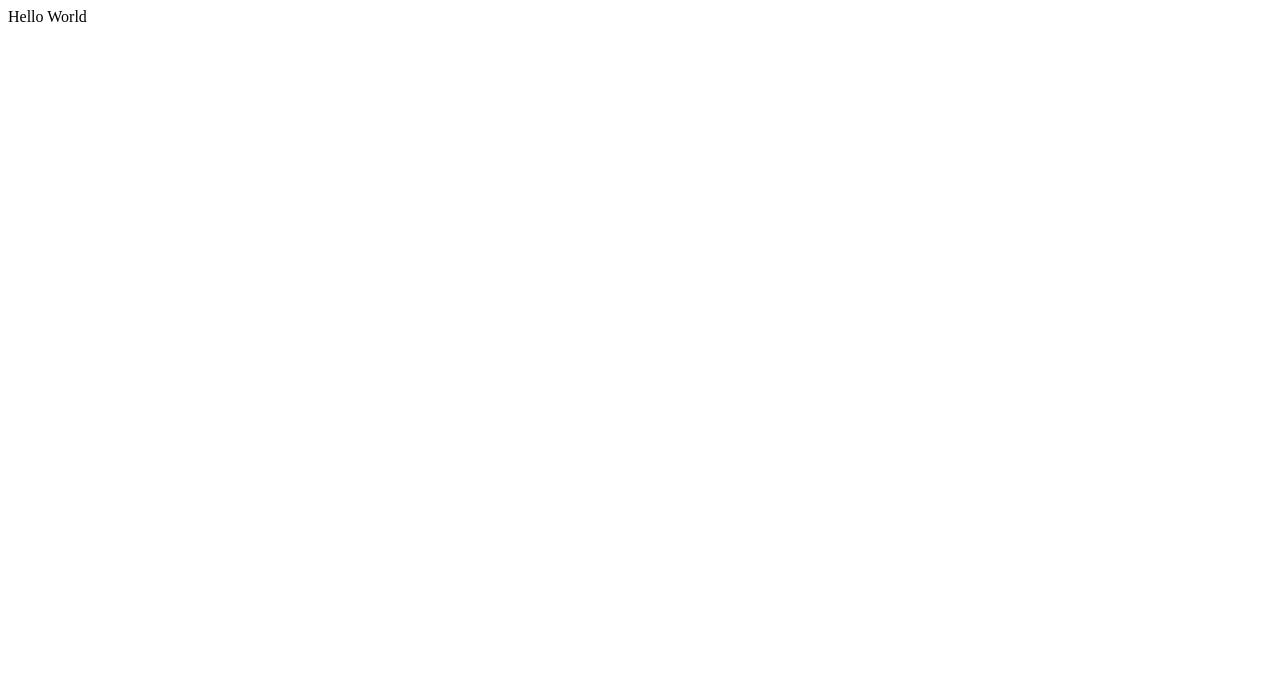
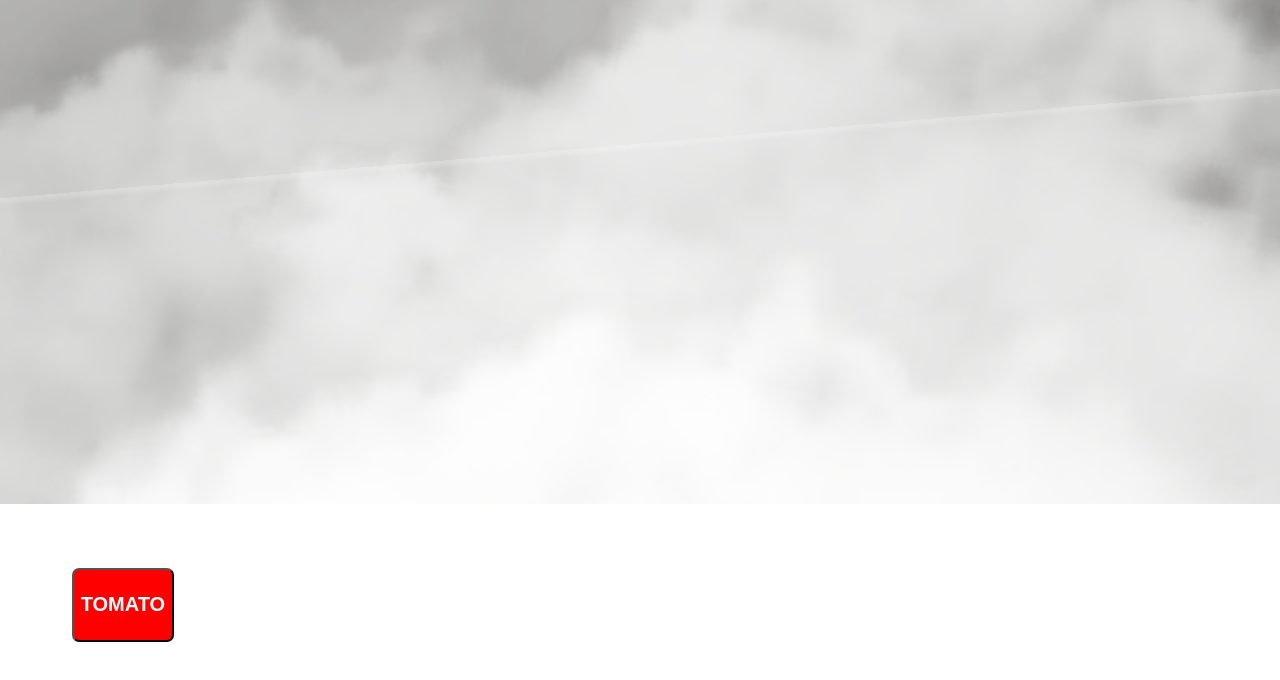
Before and after one commit to theothermelissa/Where-Theres-Smoke, a React app: page / in a window 1280 px wide. Shown: the top 680 px of the page. Built offline with nearby package versions, Linux system fonts and the light colour scheme; the HTML template or start-up script is replaced by a standard one.

Commit message:
Added a button and fixed the margin. Badly.

```diff
--- a/package.json
+++ b/package.json
@@ -29,6 +29,7 @@
   },
   "dependencies": {
     "react": "^16.8.4",
-    "react-dom": "^16.8.4"
+    "react-dom": "^16.8.4",
+    "styled-components": "^4.1.3"
   }
 }
--- a/src/components/App.js
+++ b/src/components/App.js
@@ -1,8 +1,11 @@
 import React, { Component } from "react";
+import BodyContent from "./BodyContent";
 
 class App extends Component {
   render() {
-    return <div>Hello World</div>;
+    return (
+        <BodyContent />
+    );
   }
 }
 
--- /dev/null
+++ b/src/components/BodyContent.js
@@ -0,0 +1,92 @@
+import React from "react";
+import styled, { keyframes } from "styled-components";
+import smoke from "../images/smoke.png";
+import { SpinLeft, SpinRight, Extraslow, Slow, Medium, Fast, Extrafast } from "./Spins";
+import { lightestgray, mediumgray, charcoal, mint, darkmint, coral, darkcoral, cream, GrayGradient, MintGradient, CoralGradient } from "./Colors";
+import ButtonList from "./ColorButtons/ButtonList";
+import Button from "./ColorButtons/Button";
+
+
+
+const BodyContainer = styled.div`
+  margin: 0px;
+  left: 0;
+  right: 0;
+  `;
+
+const SmokeBackground = styled.div`
+  position: relative;
+  /* display: block; */
+  box-sizing: border-box;
+  margin: -5vw -10vw 0 -10vw;
+  height: 70vh;
+  width: 110vw;
+  /* align-items: center; */
+  /* justify-content: center; */
+  overflow: hidden;
+  background: ${charcoal};
+  `;
+
+const BackImage = styled.img`
+  position: absolute;
+  opacity: .7;
+  height: 2400px;
+  left: -600px;
+  top: -500px;
+  width: auto;
+  margin: 0px;
+  animation: ${SpinRight} ${Extraslow} linear infinite;
+`;
+
+const MiddleImage = styled.img`
+  position: absolute;
+  left: -300px;
+  top: -20px;
+  opacity: .6;
+  width: auto;
+  margin: 0px;
+  height: 1400px;
+  animation: ${SpinLeft} ${Slow} linear infinite;
+`;
+
+const FrontImage = styled.img`
+  position: absolute;
+  left: 250px;
+  top: -160px;
+  opacity: .8;
+  width: auto;
+  margin: 0px;
+  height: 1700px;
+  animation: ${SpinRight} ${Extraslow} linear infinite;
+  `;
+
+const BottomImage = styled.img`
+  position: absolute;
+  left: -300px;
+  top: 200px;
+  /* opacity: .5; */
+  width: auto;
+  margin: 0px;
+  height: 2200px;
+  animation: ${SpinLeft} ${Fast} ease-in-out infinite;
+  `;
+
+
+
+const BodyContent = () => (
+  <BodyContainer>
+    <SmokeBackground>
+      <BackImage src={smoke} alt="Smoke" />
+      <MiddleImage src={smoke} alt="Smoke" />
+      <FrontImage src={smoke} alt="Smoke" />
+      <BottomImage src={smoke} alt="Smoke" />
+    </SmokeBackground>
+    {/* <ButtonList /> */}
+      <Button />
+  </BodyContainer>
+  );
+
+
+
+
+export default BodyContent;
--- /dev/null
+++ b/src/components/ColorButtons/Button.js
@@ -0,0 +1,37 @@
+import React from "react";
+import styled from "styled-components";
+
+
+// const ButtonContainer = styled.div`
+//   display: flex;
+//   width: 10%;
+//   align-items: center;
+//   justify-content: center;
+//   `;
+
+const ColorName = styled.h2`
+  color: white;
+  font-size: 1.5em;
+  font-weight: bold;
+  text-transform: uppercase;
+  `;
+
+const ColorButton = styled.button`
+  display: block;
+  margin: 5vw;
+  padding: .5em;
+  border-radius: 7px;
+  background-color: red;
+  `;
+
+const Button = () => (
+  // <ButtonContainer>
+    <ColorButton>
+      <ColorName>
+        Tomato
+      </ColorName>
+    </ColorButton>
+  // </ButtonContainer>
+);
+
+export default Button;
--- /dev/null
+++ b/src/components/ColorButtons/ButtonList.js
@@ -0,0 +1,24 @@
+import React from "react";
+import styled from "styled-components";
+import { lightestgray, mediumgray, charcoal, mint, darkmint, coral, darkcoral, cream, GrayGradient, MintGradient, CoralGradient } from "../Colors";
+import Button from './Button';
+
+const ButtonHolder = styled.section`
+  display: flex;
+  flex-flow: row wrap;
+  width: 100%;
+  align-items: center;
+  justify-content: center;
+  `;
+
+
+
+
+const ButtonList = () => (
+  <ButtonHolder>
+    <Button />
+  </ButtonHolder>
+
+  );
+
+export default ButtonList;
--- a/src/components/Colors.js
+++ b/src/components/Colors.js
@@ -2,9 +2,9 @@ export const lightestgray = '#EFEFEF';
 export const mediumgray = '#B5B5B5';
 export const charcoal = '#42413E';
 export const mint = '#BAE8DD';
-export const lightmint = '#E1F4EE';
+export const darkmint = '#1EBC93';
 export const coral = '#F29F9E';
-export const lightcoral = '#F4D3D3';
+export const darkcoral = '#EA5959';
 export const cream = '#F4E7D7';
 export const GrayGradient = "linear-gradient(${mediumgray}, ${lightestgray}, white)";
 export const MintGradient = "linear-gradient(${mint}, ${lightmint}, white)";
--- a/src/components/Spins.js
+++ b/src/components/Spins.js
@@ -1,42 +1,15 @@
-import styled from "styled-components";
+import styled, { keyframes} from "styled-components";
 
-const extraslow = "270s";
-const slow = "200s";
-const medium = "150s";
-const fast = "90s";
-const extrafast = "15s";
-const SpinRight = keyframes`
+export const Extraslow = "250s";
+export const Slow = "200s";
+export const Medium = "150s";
+export const Fast = "90s";
+export const Extrafast = "30s";
+export const SpinRight = keyframes`
   from { transform: rotate(0deg); }
   to { transform: rotate(360deg); }
   `;
-const SpinLeft = keyframes`
+export const SpinLeft = keyframes`
   from { transform: rotate(360deg); }
   to { transform: rotate(0deg); }
   `;
-
-export const BackgroundSpin = styled.div`
-  animation: ${SpinLeft} ${extraslow} ease-in-out infinite;
-  `;
-
-
-export const ExtraSlowSpin = styled.div`
-  animation: ${SpinRight} ${extraslow} linear infinite;
-`;
-
-export const SlowSpin = styled.div`
-  animation: ${SpinRight} ${slow} linear infinite;
-`;
-
-export const MediumSpin = styled.div`
-  animation: ${SpinRight} ${medium} linear infinite;
-`;
-
-export const FastSpin = styled.div`
-  animation: ${SpinRight} ${fast} linear infinite;
-`;
-
-export const ExtraFastSpin = styled.div`
-  animation: ${SpinRight} ${extrafast} linear infinite;
-`;
-
-// BackgroundSpin, ExtraSlowSpin, SlowSpin, MediumSpin, FastSpin, ExtraFastSpin
--- a/src/index.js
+++ b/src/index.js
@@ -2,4 +2,5 @@ import React, { Component } from "react";
 import ReactDOM from "react-dom";
 import App from "./components/App";
 
+
 ReactDOM.render(<App />, document.querySelector("#root"));
```
Also changed, not shown: src/components/Body.js (deleted, +0 -62 lines), 5 other files (tests, documents, lock files or other folders).
